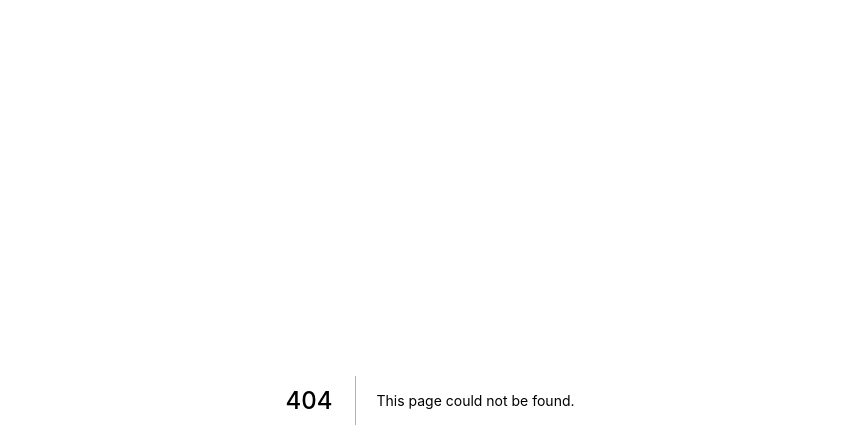
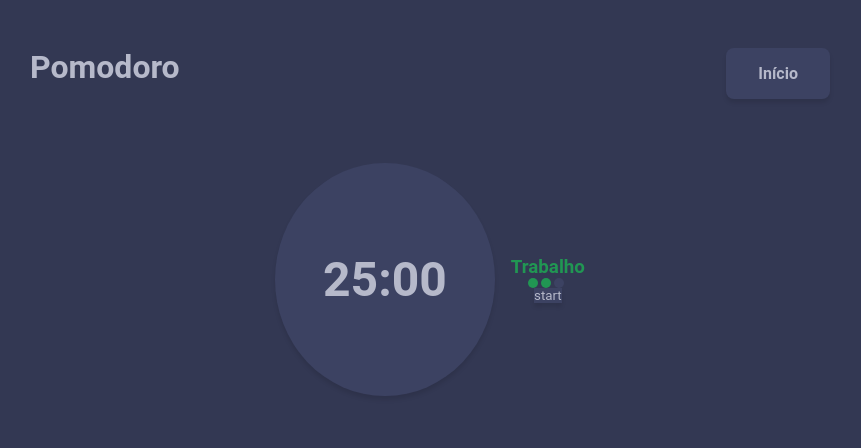
Before and after one commit to patrickrios/pomodoro-nextjs, a Next.js app: page /continue in a window 1280 px wide. Before the commit this address had no page. Shown: the top 448 px of the page, without its empty margins (210-1071 px from the left). Built offline with nearby package versions, Linux system fonts and the light colour scheme.

Commit message:
Continue page added

```diff
--- /dev/null
+++ b/src/pages/continue.tsx
@@ -0,0 +1,26 @@
+import  styles from '../styles/pages/Continue.module.css'
+
+export default function Continue(){
+    return(
+        <div className={`${styles.continueContainer} center-container`}>
+            <header>
+                <h1>Pomodoro</h1>
+                <a href="/" className="default-item">Início</a>
+            </header>
+            <section>
+                <strong className={`${styles.CountValue} default-item`}>25:00</strong>
+                <div>
+                    <h3 className={styles.round1}>Trabalho</h3>
+                    <div>
+                        <span className={`${styles.roundCount} ${styles.roundMark}`}></span>
+                        <span className={`${styles.roundCount} ${styles.roundMark}`}></span>
+                        <span className={styles.roundCount}></span>
+                    </div>
+                    <button type="button" className="default-item">
+                        start
+                    </button>
+                </div>
+            </section>
+        </div>
+    )
+}
--- a/src/styles/globals.css
+++ b/src/styles/globals.css
@@ -1,7 +1,7 @@
 :root{
   --default-bg:#333853;
   --item-bg:#3C4262;
-  --text-color:#9FA1AE;
+  --text-color:#B6B9CA;
   --item-shadow: 0px 4px 4px rgba(0, 0, 0, 0.10);
 }
 
@@ -9,6 +9,9 @@ html,
 body {
   font-family: "Roboto", sans-serif;
   color:var(--text-color);
+  background: var(--default-bg);
+  display: flex;
+  justify-content: center;
 }
 
 a {
@@ -19,6 +22,7 @@ a {
 button{
   font-family: "Roboto", sans-serif;
   color: var(--text-color);
+  border:none;
 }
 
 * {
@@ -26,3 +30,13 @@ button{
   padding: 0;
   margin: 0;
 }
+
+.center-container{
+  width:100vw;
+  max-width:800px;
+}
+
+.default-item{
+  background: var(--item-bg);
+  box-shadow: var(--item-shadow);
+}
--- /dev/null
+++ b/src/styles/pages/Continue.module.css
@@ -0,0 +1,57 @@
+
+.continueContainer{
+    padding:3rem 0;
+    display: flex;
+    flex-direction: column;
+}
+
+.continueContainer header{
+    display: flex;
+    justify-content: space-between;
+}
+.continueContainer header a{
+    display: flex;
+    align-items: center;
+    border-radius:.5rem;
+    padding:1rem 2rem;
+    font-weight:700;
+}
+
+.continueContainer section{
+    display: flex;
+    flex-direction: row;
+    justify-content: center;
+    padding:4rem 0;
+}
+
+.continueContainer section > div{
+    display: flex;
+    flex-direction: column;
+    justify-content: center;
+    align-items: center;
+    margin-left:1rem;
+}
+
+.CountValue{
+    border-radius: 100%;
+    padding:5.5rem 3rem;
+    font-size:3rem;
+}
+
+.round1{
+    color:#219653;
+}
+
+.roundCount{
+    display: block;
+    float: left;
+    margin-right:3px;
+    width:10px;
+    height:10px;
+    background: var(--item-bg);
+    border-radius:10px;
+}
+
+.roundMark{
+    background: #219653;
+}
--- a/src/styles/Home.module.css
+++ b/src/styles/pages/Home.module.css
@@ -9,9 +9,13 @@
 }
 
 .container h1{
-  font-weight: 700;
+  font-weight: 400;
   font-size: 4rem;
-  margin-bottom:3rem;
+  margin-bottom:4rem;
+}
+
+.container h1 img{
+  margin-right:.75rem;
 }
 
 /** COUNTERS ============================ */
@@ -20,8 +24,6 @@
   display: grid;
   grid-template-columns: repeat(3, 1fr);
   gap: 2rem;
-  width:100vw;
-  max-width:800px;
 }
 
 .buttonContinue{
@@ -32,6 +34,13 @@
   border-radius:1rem;
   color: var(--text-color);
   font-size:2.25rem;
-  margin-top: 4rem;
+  margin-top: 5rem;
   font-weight: 700;
+  display: flex;
+  align-items: center;
 }
+
+.buttonContinue img{
+  margin-left:.5rem;
+  transform: translateY(2px);
+}
```
Also changed, not shown: src/pages/index.tsx (+9 -10 lines), src/styles/components/Counter.module.css (+8 -0 lines), public/icons/clock.svg (added), public/icons/play-fill.svg (added).
